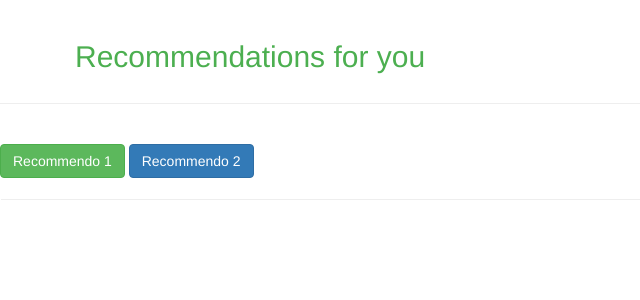
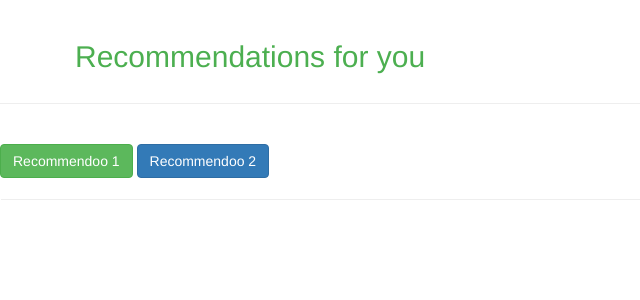
Before and after one commit to mouryag/Recommendo, a Django app: template recommend/templates/recommend/recommend.html in a window 1280 px wide. Shown: the part 80-380 px from the top of the page, without its empty margins (0-640 px from the left). Run offline with Django 3.2, Linux system fonts and the light colour scheme; the template is opened without the code that fills it, so the values that code supplies are empty; parts of the project's set-up code (start-up, migrations or seed data) failed here and were passed over; some libraries are stand-ins or nearby versions.

Commit message:
Update recommend.html

```diff
--- a/recommend/templates/recommend/recommend.html
+++ b/recommend/templates/recommend/recommend.html
@@ -14,7 +14,7 @@
         {% endif %}
 
     <!-- Movie list -->
-        <button data-toggle="collapse" class="btn btn-success" data-target="#demo1">Recommendo 1</button>
+        <button data-toggle="collapse" class="btn btn-success" data-target="#demo1">Recommendoo 1</button>
         <div id="demo1" class="row collapse">
             {% if rmvs %}
             <h2 style="color:brown">Your Ratings Based Recommender ---- Rate more and Relish</h2>
@@ -31,7 +31,7 @@
             {% endfor %}
             {% endif %}
         </div>
-        <button data-toggle="collapse" class="btn btn-primary" data-target="#demo2">Recommendo 2</button>
+        <button data-toggle="collapse" class="btn btn-primary" data-target="#demo2">Recommendoo 2</button>
     <div id="demo2" class="row collapse">
             {% if movie_list %}
         <h2 style="color:brown">All Users Ratings pattern based Recommendation  ---- more users more Fun.</h2>
```
